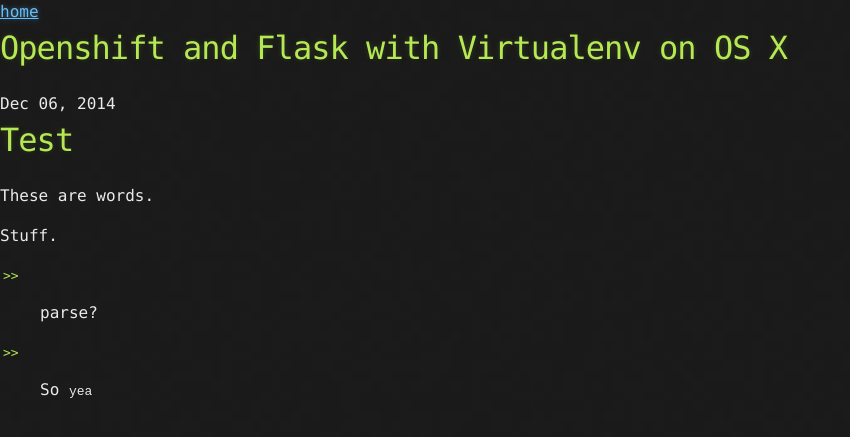
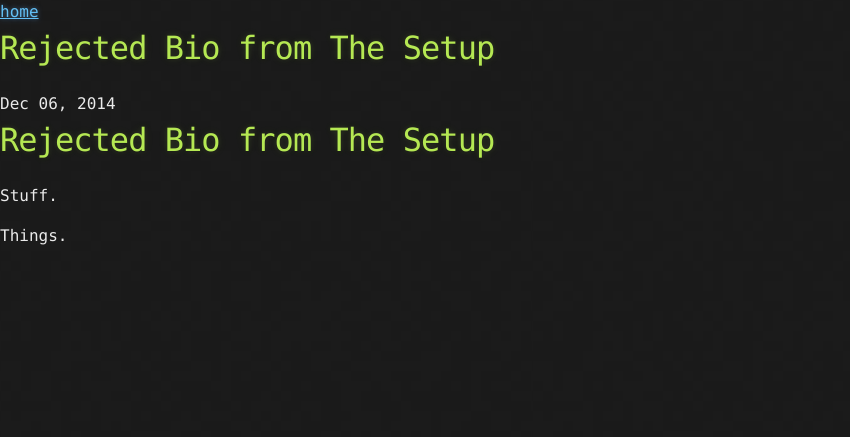
Before and after one commit to dlbewley/dlbewley.github.io, a Jekyll site: the page built from _posts/2014-12-06-test.md, in a window 1280 px wide. Shown: the top 437 px of the page, without its empty margins (0-850 px from the left). Built offline with Jekyll 4.4.1, drawn with Linux system fonts in a browser that asks for light colours; Markdown is read by kramdown in place of the engine named in the settings.

Commit message:
JAAGdDmm2N8HlysMOHDA

```diff
--- a/_posts/2014-12-06-test.md
+++ b/_posts/2014-12-06-test.md
@@ -1,15 +1,11 @@
 ---
 layout: post
-title:  Openshift and Flask with Virtualenv on OS X
+title: Rejected Bio from The Setup
 ---
 
-Test
-===
-
-These are words.
+{{ page.title }}
+================
 
 Stuff.
 
-- parse?
-
-- So `yea`
+Things.
```
